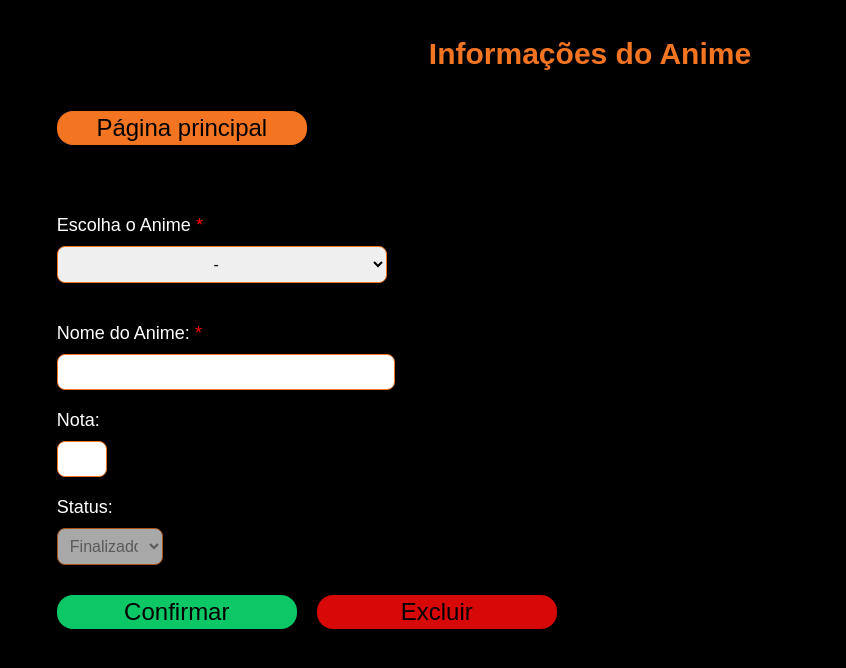
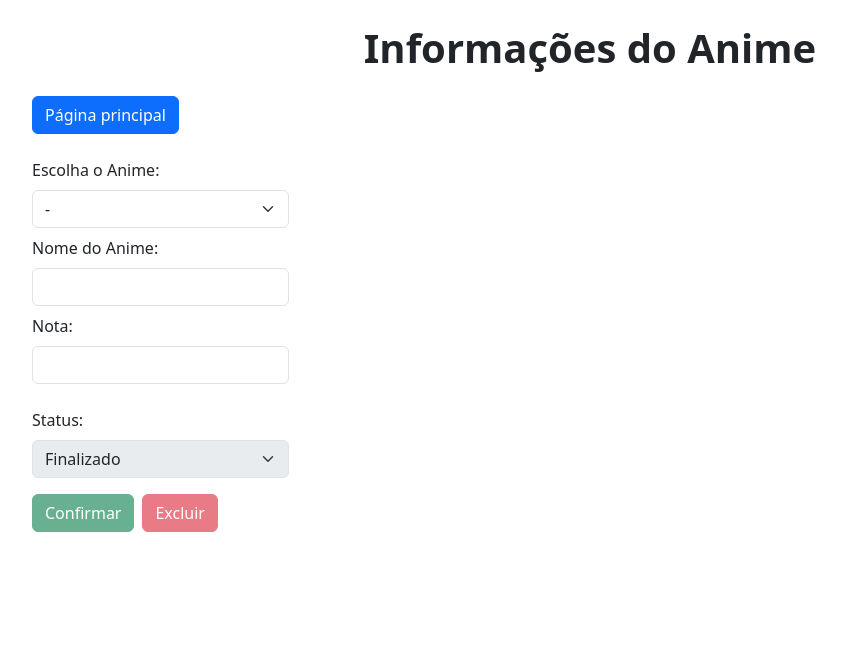
Before and after one commit to YSodres/crud-anime-list, a PHP site: page /editar-anime.php in a window 1280 px wide. Shown: the top 668 px of the page, without its empty margins (50-896 px from the left). Run offline with PHP 8.4, Linux system fonts and the light colour scheme; data that the repository does not hold is empty.

Commit message:
refactor: bootstrap editar-anime.php

```diff
--- a/editar-anime.php
+++ b/editar-anime.php
@@ -36,19 +36,21 @@ if (isset($_POST["excluir"]) && $animeId) {
     <meta charset="UTF-8">
     <meta name="viewport" content="width=device-width, initial-scale=1.0">
     <title>Editar Anime</title>
-    <link rel="stylesheet" type="text/css" href="/css/styles.css">
+    <link href="https://cdn.jsdelivr.net/npm/bootstrap@5.3.2/dist/css/bootstrap.min.css" rel="stylesheet" integrity="sha384-T3c6CoIi6uLrA9TneNEoa7RxnatzjcDSCmG1MXxSR1GAsXEV/Dwwykc2MPK8M2HN" crossorigin="anonymous">
 </head>
 <body>
     <header></header>
-    <main class="animes">
-        <section class="animes__conteudo">
-            <h1 class="animes__conteudo__titulo">Informações do Anime</h1>
+    <main>
+        <section class="container mt-4">
+            <h1 class="text-center mb-4 fw-bold">Informações do Anime</h1>
 
-            <a class="animes__conteudo__adicionar" href="index.php">Página principal</a>
+            <a class="btn btn-primary mb-4" href="index.php">Página principal</a>
 
-            <form class="animes__conteudo__formulario" method="post">
-                <label for="anime_id" class="required">Escolha o Anime</label>
-                <select name="anime_id" id="anime_id" required>
+            <div class="d-flex .flex-colum">
+                <form method="post">
+                    <div class="mb-2">
+                        <label for="anime_id" class="required form-label">Escolha o Anime:</label>
+                        <select class="form-select" name="anime_id" id="anime_id" required>
                             <option value="" selected disabled>-</option>
                             <?php foreach ($animes as $animeOption): ?>
                                 <option value="<?= $animeOption->getId() ?>" <?= ($animeOption->getId() == $animeId) ? 'selected' : '' ?>>
@@ -56,25 +58,33 @@ if (isset($_POST["excluir"]) && $animeId) {
                                 </option>
                             <?php endforeach; ?>
                         </select>
+                    </div>
 
-                <label for="nome" class="required">Nome do Anime:</label>
-                <input type="text" id="nome" name="nome" value="<?= $anime ? $anime->getNome() : ''; ?>" readonly required>
+                    <div class="mb-2">
+                        <label for="nome" class="required form-label">Nome do Anime:</label>
+                        <input type="text" class="form-control" id="nome" name="nome" value="<?= $anime ? $anime->getNome() : ''; ?>" readonly required>
+                    </div>
 
-                <label for="nota">Nota:</label>
-                <input type="number" id="nota" name="nota" min="0" max="10" step="0.1" value="<?= $anime ? $anime->getNota() : ''; ?>" readonly>
+                    <div class="mb-4">
+                        <label for="nota" class="form-label">Nota:</label>
+                        <input type="number" class="form-control" id="nota" name="nota" min="0" max="10" step="0.1" value="<?= $anime ? $anime->getNota() : ''; ?>" readonly>
+                    </div>
 
-                <label for="status">Status:</label>
-                <select id="status" name="status" disabled>
+                    <div class="mb-2">
+                        <label for="status" class="form-label">Status:</label>
+                        <select class="form-select" id="status" name="status" disabled>
                             <option value="Finalizado" <?= ($anime && $anime->getStatus() == 'Finalizado') ? 'selected' : ''; ?>>Finalizado</option>
                             <option value="Assistindo" <?= ($anime && $anime->getStatus() == 'Assistindo') ? 'selected' : ''; ?>>Assistindo</option>
                             <option value="Pretende Assistir" <?= ($anime && $anime->getStatus() == 'Pretende Assistir') ? 'selected' : ''; ?>>Pretende Assistir</option>
                         </select>
+                    </div>
 
-                <div class="animes__conteudo__formulario__botoes">
-                    <button type="submit" id="confirmar" name="confirmar" disabled>Confirmar</button>
-                    <button type="submit" id="excluir" name="excluir" disabled>Excluir</button>
+                    <div class="d-flex gap-2 mt-3">
+                        <button class="btn btn-success" type="submit" id="confirmar" name="confirmar" disabled>Confirmar</button>
+                        <button class="btn btn-danger" type="submit" id="excluir" name="excluir" disabled>Excluir</button>
                     </div>
                 </form>
+            </div>
         </section>
     </main>
     <footer></footer>
@@ -134,5 +144,6 @@ if (isset($_POST["excluir"]) && $animeId) {
             })
         });
     </script>
+    <script src="https://cdn.jsdelivr.net/npm/bootstrap@5.3.2/dist/js/bootstrap.bundle.min.js" integrity="sha384-C6RzsynM9kWDrMNeT87bh95OGNyZPhcTNXj1NW7RuBCsyN/o0jlpcV8Qyq46cDfL" crossorigin="anonymous"></script>
 </body>
 </html>
```
Also changed, not shown: index.php (+9 -9 lines). Lines whose indentation alone changed are shown as unchanged.
